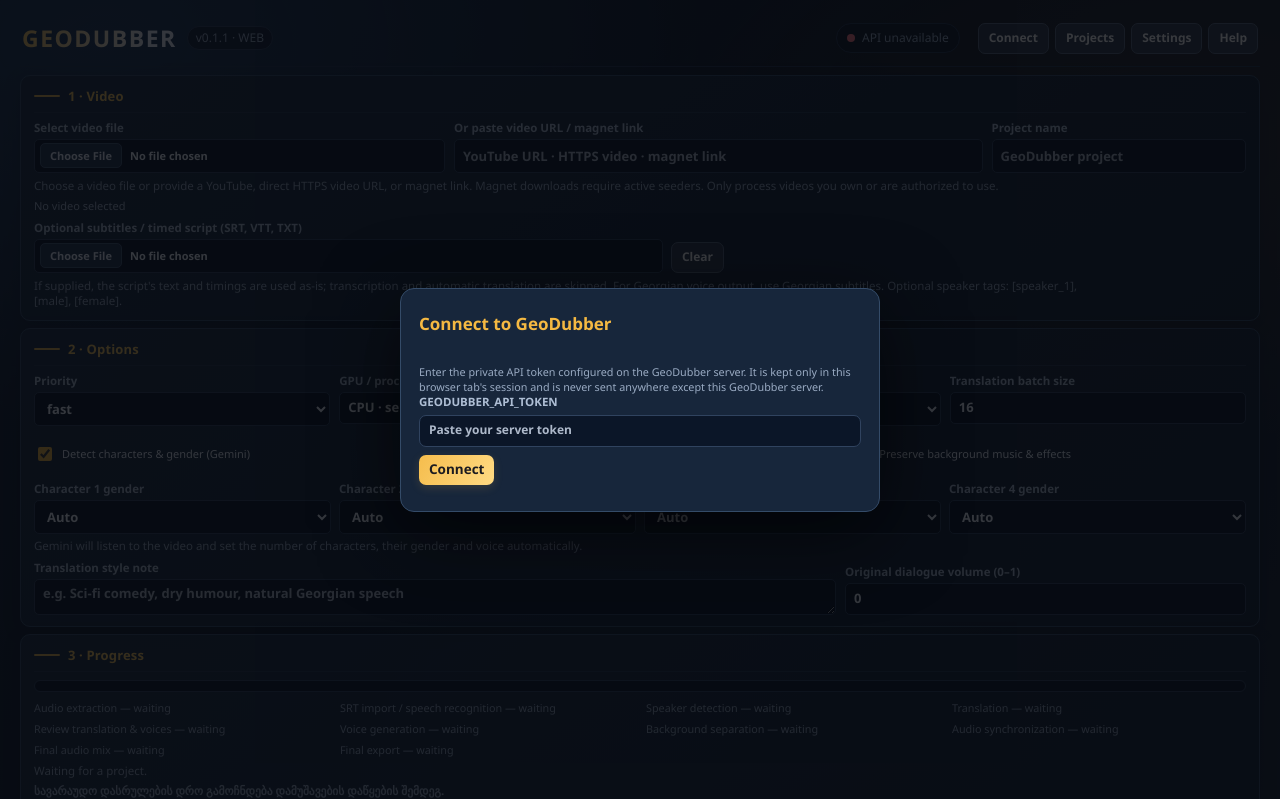
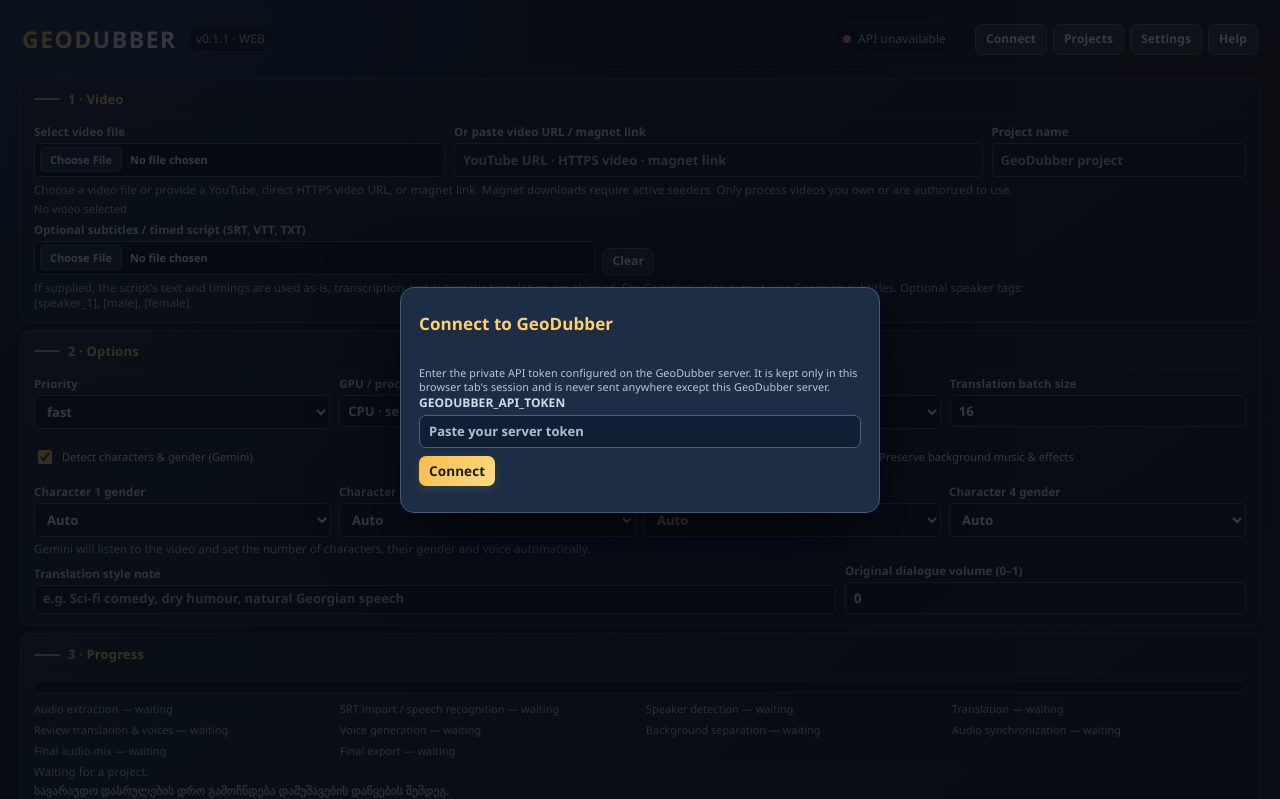
Before and after one commit to misho6344/geo_dubber, a plain HTML site: page web/index.html in a window 1280 px wide. Shown: the top 799 px of the page. Drawn offline with Linux system fonts and the light colour scheme; no server answers.

Commit message:
Improve web UI readability and compact subtitle controls

```diff
--- a/web/index.html
+++ b/web/index.html
@@ -233,6 +233,53 @@ body{
  .video-input-grid{grid-template-columns:1fr}
  .video-input-grid .project-name-field{grid-column:auto;max-width:none}
  .script-import-row{max-width:none}
+}
+
+
+/* Readability and focused compact controls */
+:root{
+  --bg:#142238;--panel:#1c2d45;--panel2:#263b57;--border:#405a78;
+  --field:#13243a;--text:#f4f7fc;--muted:#c0cddd;
+  --gold:#ffd071;--green:#78dfad;--red:#ff9299;--warn:#ffdda5;
+}
+body{
+  font-family:"Segoe UI","Noto Sans",Sylfaen,Arial,sans-serif;
+  font-size:14px;line-height:1.5;letter-spacing:.08px;
+  color:#f4f7fc;
+}
+label{font-size:12px;line-height:1.4;color:#d0dbea;font-weight:650}
+.hint,.filemeta,.muted,.system,.status{color:#b8c8dc}
+input,select,textarea{
+  font-family:"Segoe UI","Noto Sans",Sylfaen,Arial,sans-serif;
+  color:#f7f9ff;background:#101f33;border-color:#49617e;
+  font-size:13px;line-height:1.4;
+}
+input::placeholder,textarea::placeholder{color:#aebed2;opacity:1}
+input:focus,select:focus,textarea:focus{
+  border-color:#ffd071;box-shadow:0 0 0 2px rgba(255,208,113,.18)
+}
+button{font-family:"Segoe UI","Noto Sans",Sylfaen,Arial,sans-serif;letter-spacing:.1px}
+.card h2{color:#ffcf70}
+.script-import-row{
+  gap:7px;margin-top:5px;max-width:620px;align-items:end
+}
+.script-import-row label{gap:2px;font-size:11.5px;line-height:1.25}
+.script-import-row input[type=file]{
+  height:27px;min-height:27px;padding:1px 4px;font-size:10.5px
+}
+.script-import-row input[type=file]::file-selector-button{
+  height:21px;padding:1px 7px;font-size:10.5px
+}
+.script-import-row button{height:27px;min-height:27px;padding:3px 9px}
+.script-hint{margin-top:2px;font-size:10.5px;line-height:1.25}
+#translationStyleNote{
+  height:29px!important;min-height:29px!important;max-height:29px!important;
+  resize:none;padding:4px 8px;line-height:1.35
+}
+@media(max-width:560px){
+  .script-import-row{gap:6px}
+  .script-import-row input[type=file]{height:29px;min-height:29px}
+  .script-import-row button{height:29px;min-height:29px}
 }
 
 </style>
```
